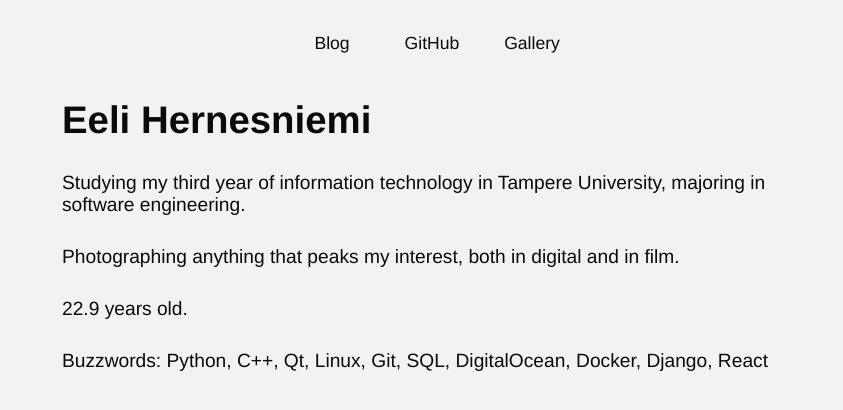
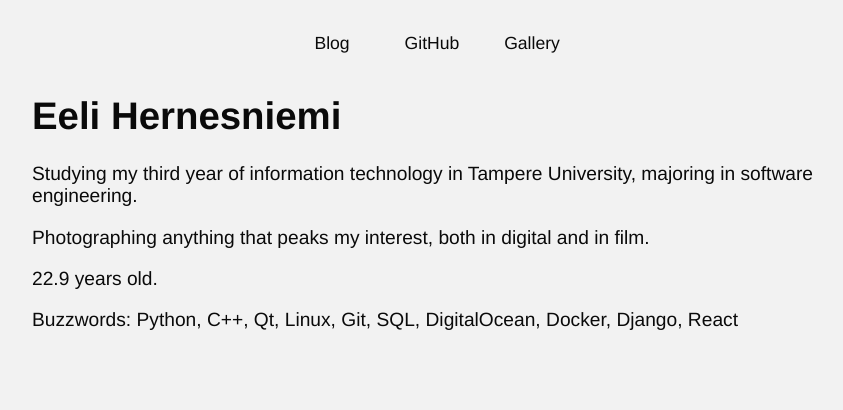
Before and after one commit to eltsu7/react-website, a React (Create React App) app: page / in a window 1280 px wide. Shown: the top 410 px of the page, without its empty margins (208-1051 px from the left). Built offline with nearby package versions, Linux system fonts and the light colour scheme.

Commit message:
Remove padding from main

```diff
--- a/src/css/About.css
+++ b/src/css/About.css
@@ -21,12 +21,10 @@ main {
 main h1 {
     font-size: 2.4em;
     font-weight: bold;
-    margin: 30px;
 }
 
 main p {
     font-size: 1.2em;
-    margin: 30px;
 }
 
 header {
```
